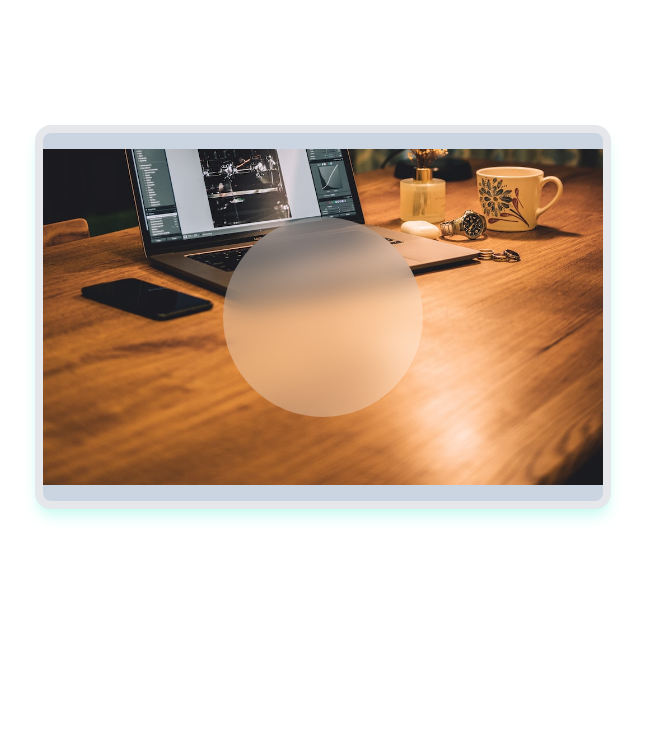
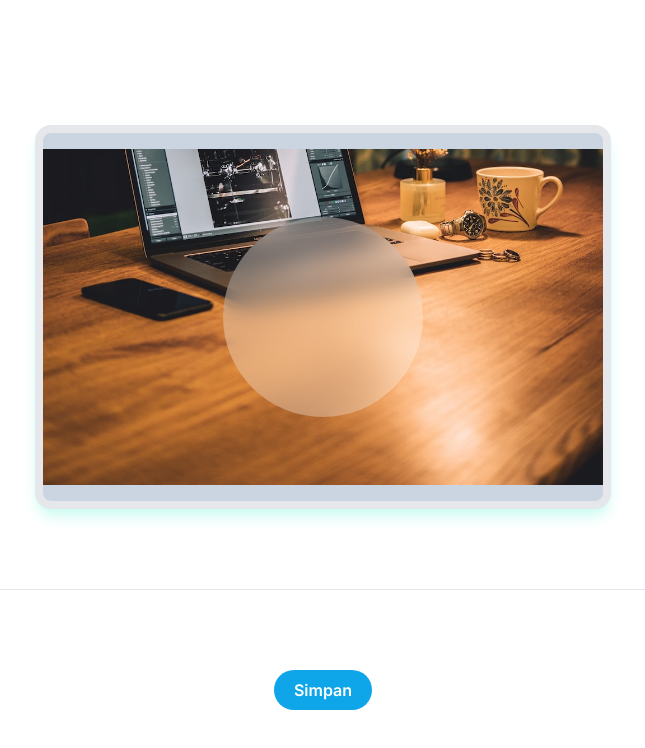
Before and after one commit to jenirasekar/belajar-tailwind, a website: page index.html in a window 1280 px wide. Shown: the part 1397-2145 px from the top of the page, without its empty margins (317-962 px from the left). Drawn offline with nearby package versions, Linux system fonts and the light colour scheme.

Commit message:
mencoba pseudo class

```diff
--- a/index.html
+++ b/index.html
@@ -130,8 +130,16 @@
     <div
       class="mt-32 max-w-xl mx-auto h-96 bg-slate-300 bg-contain bg-no-repeat bg-center rounded-2xl shadow-lg shadow-teal-100 overflow-hidden border-8 flex"
       style="background-image: url('./img/laptop.jpg')">
-      <div class="w-[200px] h-[200px] bg-white/30 m-auto backdrop-blur-md rounded-full"></div>
+      <div
+        class="w-[200px] h-[200px] bg-white/30 m-auto backdrop-blur-md rounded-full"></div>
     </div>
+
+    <hr class="my-20" />
+
+    <button
+      class="my-10 bg-sky-500 px-5 py-2 rounded-full text-white font-semibold font-inter block mx-auto hover:bg-sky-600 active:bg-sky-700 focus:ring focus:ring-sky-300">
+      Simpan
+    </button>
 
     <div class="mb-96"></div>
   </body>
```
Also changed, not shown: style.css.
